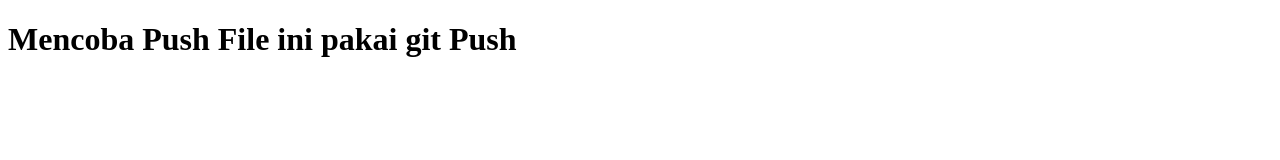
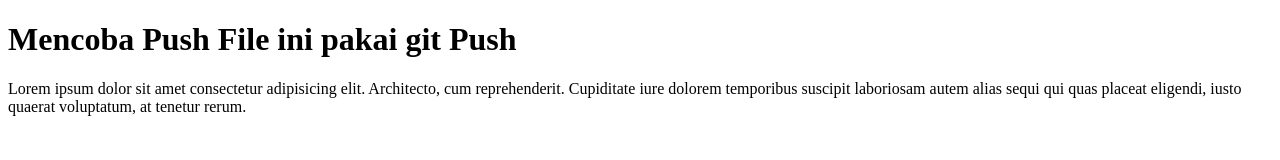
Before and after one commit to ameiliawulan/resolusi-2023, a plain HTML site: page index.html in a window 1280 px wide. Drawn offline with Linux system fonts and the light colour scheme.

Commit message:
menambahkan paragraph

```diff
--- a/index.html
+++ b/index.html
@@ -8,5 +8,6 @@
 </head>
 <body>
     <h1>Mencoba Push File ini pakai git Push</h1>
+    <p>Lorem ipsum dolor sit amet consectetur adipisicing elit. Architecto, cum reprehenderit. Cupiditate iure dolorem temporibus suscipit laboriosam autem alias sequi qui quas placeat eligendi, iusto quaerat voluptatum, at tenetur rerum.</p>
 </body>
 </html>
```
